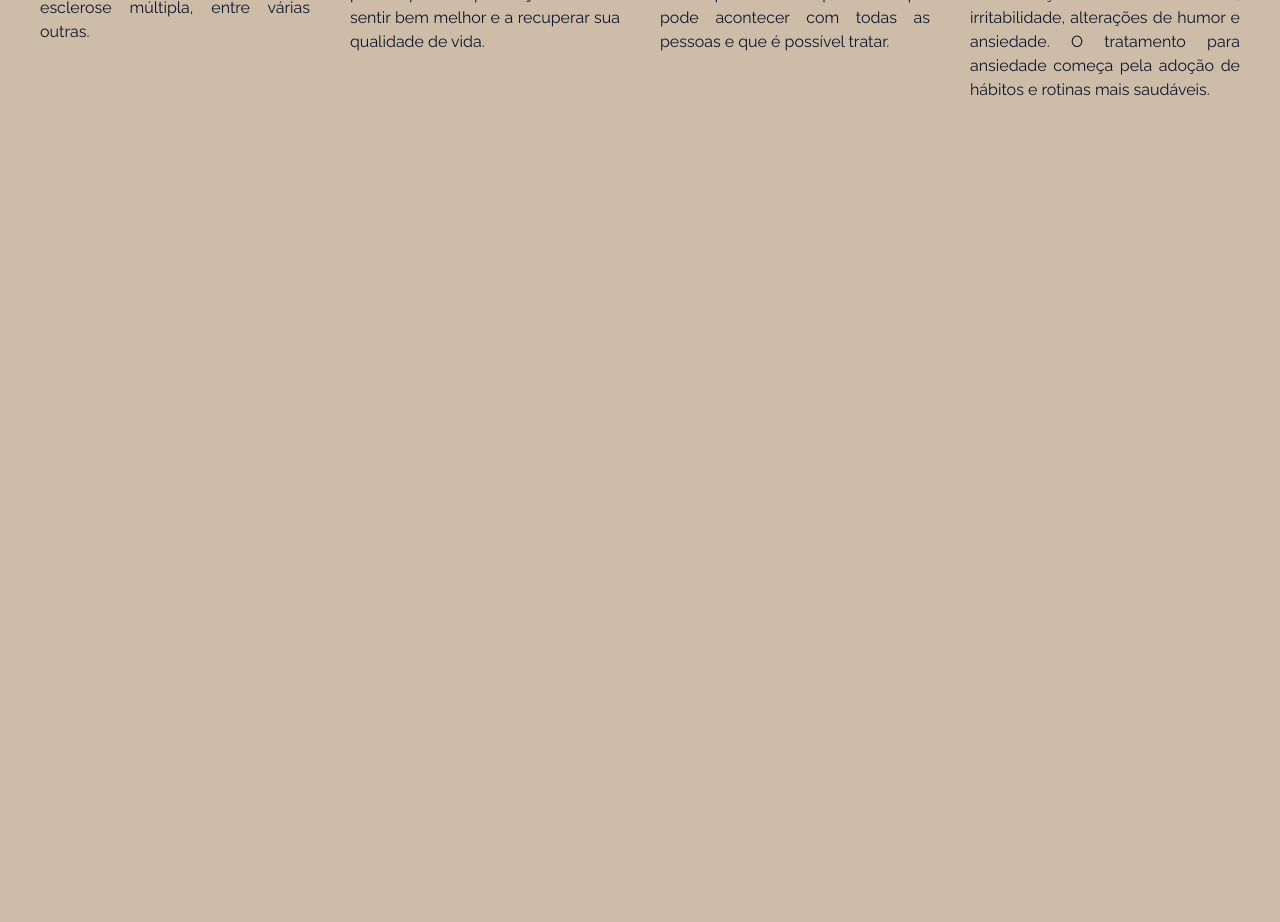
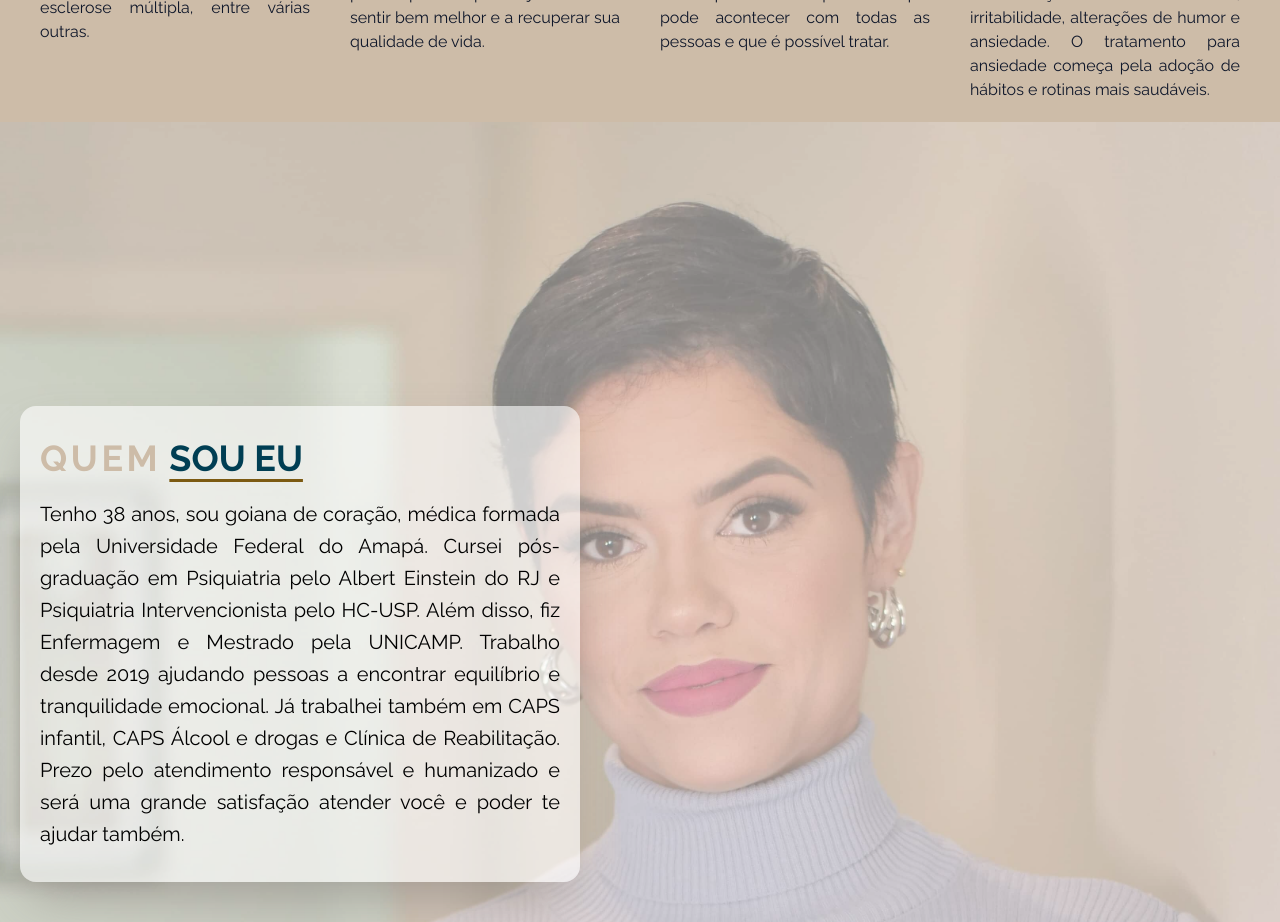
Before and after one commit to brunoprestesap/page-dra-camila, a React (Create React App) app: page /cannabis in a window 1280 px wide. Shown: the part 1560-2482 px from the top of the page. Before the commit the page ends 1682 px from the top, so only its background shows below. Built offline with nearby package versions, Linux system fonts and the light colour scheme.

Commit message:
Inclusao secao brand

```diff
--- a/src/Pages/Cannabis.js
+++ b/src/Pages/Cannabis.js
@@ -1,5 +1,6 @@
 import React from "react";
 import BtnUp from "../components/BtnUp";
+import Brand from "../components/Cannabis/Brand";
 import CardInicial from "../components/Cannabis/CardInicial";
 import Hero from "../components/Cannabis/Hero";
 import Tratamentos from "../components/Cannabis/Tratamentos";
@@ -33,6 +34,9 @@ const Cannabis = () => {
 
           {/* Card inicial area */}
           <Tratamentos />
+
+          {/* Card inicial area */}
+          <Brand />
         </div>
       </div>
     </div>
--- /dev/null
+++ b/src/components/Cannabis/Brand.js
@@ -0,0 +1,38 @@
+import React from 'react'
+
+import bgHero from "../../assets/brand.jpg";
+
+const Brand = () => {
+  return (
+    <div id="brand" className='relative w-full'>
+            <img
+                className="w-full h-screen object-cover object-top"
+                src={bgHero}
+                alt="brand background"
+            ></img>
+
+            <div className="w-full h-screen absolute top-0 left-0 md:bottom-4 bg-white/50">
+
+                <div id="sobre" className="flex justify-center absolute bottom-10 left-0 md:w-5/6 lg:max-w-[600px] px-5">
+
+                    <div className="backdrop-opacity-10 rounded-2xl bg-white px-5 py-8 bg-opacity-60 shadow-2xl shadow-stone-500/50">
+                        <div className='flex gap-2'>
+                            <h2 className='text-2xl md:text-4xl tracking-widest text-[#CDBCA8] font-extrabold'>
+                                QUEM
+                            </h2>
+                            <h2 className='text-2xl md:text-4xl font-bold mb-5 underline decoration-[#7C5A12] underline-offset-8'>
+                                SOU EU
+                            </h2>
+                        </div>
+                        <h2 className='text-base md:text-xl md:leading-8 text-justify text-black'>
+                            Tenho 38 anos, sou goiana de coração, médica formada pela Universidade Federal do Amapá. Cursei pós-graduação em Psiquiatria pelo Albert Einstein do RJ e Psiquiatria Intervencionista pelo HC-USP. Além disso, fiz Enfermagem e Mestrado pela UNICAMP. Trabalho desde 2019 ajudando pessoas a encontrar equilíbrio e tranquilidade emocional. Já trabalhei também em CAPS infantil, CAPS Álcool e drogas e Clínica de Reabilitação. Prezo pelo atendimento responsável e humanizado e será uma grande satisfação atender você e poder te ajudar também.
+                        </h2>
+
+                    </div>
+                </div>
+            </div>
+        </div>
+  )
+}
+
+export default Brand
--- a/src/components/Cannabis/Hero.js
+++ b/src/components/Cannabis/Hero.js
@@ -30,7 +30,7 @@ const Hero = () => {
 
             <div className="my-10">
               <h2 className="text-2xl md:text-4xl font-medium">
-                Prescritora cannabis medicinal
+                Prescritora de Cannabis Medicinal
               </h2>
               <h2 className="text-lg md:text-xl">
                 Atendimento particular por telemedicina
```
